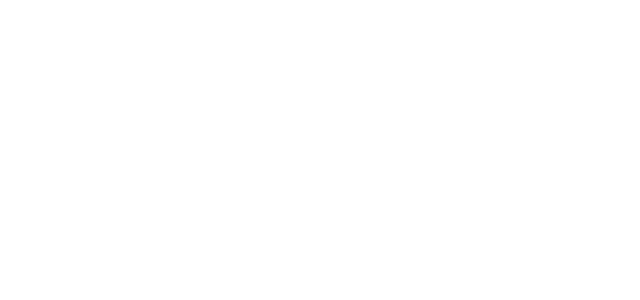
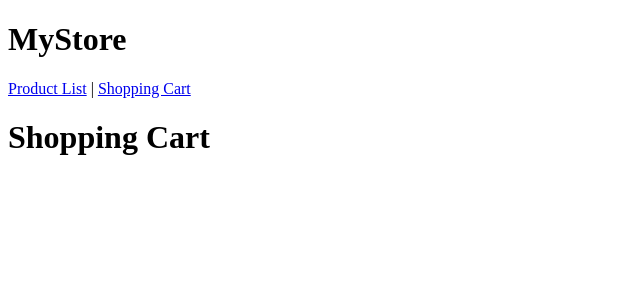
Before and after one commit to DamonClark/mystore, an Angular app: page /cart in a window 1280 px wide. Before the commit this address led to /. Shown: the top 300 px of the page, without its empty margins (0-640 px from the left). Built offline with nearby package versions, Linux system fonts and the light colour scheme.

Commit message:
updates-for-mystore

```diff
--- a/src/app/app-routing.module.ts
+++ b/src/app/app-routing.module.ts
@@ -2,14 +2,18 @@ import { NgModule } from '@angular/core';
 import { RouterModule, Routes } from '@angular/router';
 import { ProductDetailsComponent } from './product-details/product-details.component';
 import { ProductListComponent } from './product-list/product-list.component';
+import { ShoppingCartComponent } from './shopping-cart/shopping-cart.component';
 
 const routes: Routes = [
   { path: '', component: ProductListComponent },
-  { path: 'product', component: ProductDetailsComponent }
+  { path: 'product/:id', component: ProductDetailsComponent },
+  { path: 'cart', component: ShoppingCartComponent }
+
 ];
 
 @NgModule({
   imports: [RouterModule.forRoot(routes)],
   exports: [RouterModule]
 })
+
 export class AppRoutingModule { }
--- a/src/app/app.component.html
+++ b/src/app/app.component.html
@@ -1 +1,6 @@
+<h1>MyStore</h1>
+<nav>
+  <a routerLink="">Product List</a> |
+  <a routerLink="/cart">Shopping Cart</a>
+</nav>
 <router-outlet></router-outlet>
--- a/src/app/app.module.ts
+++ b/src/app/app.module.ts
@@ -6,12 +6,14 @@ import { AppRoutingModule } from './app-routing.module';
 import { AppComponent } from './app.component';
 import { ProductListComponent } from './product-list/product-list.component';
 import { ProductDetailsComponent } from './product-details/product-details.component';
+import { ShoppingCartComponent } from './shopping-cart/shopping-cart.component';
 
 @NgModule({
   declarations: [
     AppComponent,
     ProductListComponent,
-    ProductDetailsComponent
+    ProductDetailsComponent,
+    ShoppingCartComponent
   ],
   imports: [
     BrowserModule,
--- a/src/app/http.service.ts
+++ b/src/app/http.service.ts
@@ -1,6 +1,6 @@
 import { Injectable } from '@angular/core';
 import { Product } from './models/Product.model'
-import { Observable  } from 'rxjs';
+import { map, Observable  } from 'rxjs';
 import { HttpClient } from '@angular/common/http';
 
 @Injectable({
@@ -9,9 +9,28 @@ import { HttpClient } from '@angular/common/http';
 
 export class HttpService {
 
+  id: number | undefined;
+  shoppingList: any[] = []
+  static getProductDetails: any;
+
   constructor(private http: HttpClient) { }
 
   getProducts(): Observable<Product[]> {
     return this.http.get<Product[]>("../assets/data.json")
   }
+
+  getProductDetails(id: number | string) {
+    return this.getProducts().pipe(
+      map((products: Product[]) => products.find(product => product.id === +id)!)
+    );
+  }
+
+  getShoppingCartList() {
+    return this.shoppingList;
+  }
+
+  addToShoppingCart(product: any) {
+    this.shoppingList.push(product);
+    return this.shoppingList;
+  }
 }
--- a/src/app/models/Product.model.ts
+++ b/src/app/models/Product.model.ts
@@ -2,6 +2,6 @@ export class Product {
   id: number = 1;
   name: string = '';
 	price: number = 1;
-	url: string = '';;
-	description: string = '';;
+	url: string = '';
+	description: string = '';
 }
--- a/src/app/product-details/product-details.component.html
+++ b/src/app/product-details/product-details.component.html
@@ -1,5 +1,5 @@
-<h1>Product List</h1>
-<li  routerLink="/product">{{ productName }}</li>
-<!-- <li>{{ product.price }}</li>
-<li><img width="150" height="150" src="{{ product.url }}"/></li> -->
-<button>Add to shopping cart</button>
+<li>{{ product.name }}</li>
+<li>{{ product.price }}</li>
+<li [routerLink]="['/product', product.id]" routerLinkActive="router-link-active" ><img width="150" height="150" src="{{ product.url }}"/></li>
+<button (click)="addProductToCart(product)">Add to shopping cart</button>
+<button (click)="goBack()">return to product list</button>
--- a/src/app/product-details/product-details.component.ts
+++ b/src/app/product-details/product-details.component.ts
@@ -1,5 +1,7 @@
-import { Component, OnInit, Input } from '@angular/core';
+import { Component, OnInit, Input, Output, EventEmitter } from '@angular/core';
+import { ActivatedRoute } from '@angular/router';
 import { HttpService } from '../http.service';
+import { Location } from '@angular/common';
 
 @Component({
   selector: 'app-product-details',
@@ -8,16 +10,30 @@ import { HttpService } from '../http.service';
 })
 export class ProductDetailsComponent implements OnInit {
 
-  productName!: string;
-  @Input() product: any;
+  @Input() product: any = [];
+  // @Output() productAdded = new EventEmitter();
+  productDetails: any = [];
 
-  constructor(private httpService: HttpService) { }
+  constructor(private httpService: HttpService,
+              private route: ActivatedRoute,
+              private location: Location,
+              ) { }
 
   ngOnInit(): void {
-    this.httpService.getProducts().subscribe(data => {
-      this.productName = data[1].name;
-    });
+    this.getProduct()
   };
 
+  getProduct(): void {
+    const id = Number(this.route.snapshot.paramMap.get('id'));
+    this.httpService.getProductDetails(id)
+      .subscribe(data => this.product = data);
+  }
 
+  goBack(): void {
+    this.location.back();
+  }
+
+  addProductToCart(product: object): void {
+    this.httpService.addToShoppingCart(product);
+  }
 }
--- a/src/app/product-list/product-list.component.html
+++ b/src/app/product-list/product-list.component.html
@@ -1,7 +1,2 @@
 <h1>Product List</h1>
-<ul *ngFor="let product of productList">
-	<li>{{ product.name }}</li>
-	<li>{{ product.price }}</li>
-	<li routerLink="/product"><img width="150" height="150" src="{{ product.url }}"/></li>
-	<button>Add to shopping cart</button>
-</ul>
+<app-product-details *ngFor="let product of productList" [product]="product"></app-product-details>
--- a/src/app/product-list/product-list.component.ts
+++ b/src/app/product-list/product-list.component.ts
@@ -1,4 +1,4 @@
-import { Component, OnInit} from '@angular/core';
+import { Component, EventEmitter, OnInit, Output} from '@angular/core';
 import { HttpService } from '../http.service';
 
 @Component({
@@ -8,8 +8,8 @@ import { HttpService } from '../http.service';
 })
 export class ProductListComponent implements OnInit {
 
-  productList!: any[];
-  product!: any[];
+  productList: any = [];
+  product: any = [];
 
   constructor(private httpService: HttpService) { }
 
--- /dev/null
+++ b/src/app/shopping-cart/shopping-cart.component.html
@@ -0,0 +1,2 @@
+<h1>Shopping Cart</h1>
+<p>{{ shoppingList }}</p>
--- /dev/null
+++ b/src/app/shopping-cart/shopping-cart.component.ts
@@ -0,0 +1,21 @@
+import { Component, Input, OnInit, Output } from '@angular/core';
+import { HttpService } from '../http.service';
+
+@Component({
+  selector: 'app-shopping-cart',
+  templateUrl: './shopping-cart.component.html',
+  styleUrls: ['./shopping-cart.component.css']
+})
+
+export class ShoppingCartComponent implements OnInit {
+
+  shoppingList: string[] = [];
+
+  constructor(private httpService: HttpService) { }
+
+  ngOnInit(): void {
+    this.shoppingList = this.httpService.getShoppingCartList();
+    console.log(this.shoppingList)
+  }
+
+}
```
Also changed, not shown: src/app/shopping-cart/shopping-cart.component.css (added), 1 other file (tests, documents, lock files or other folders).
